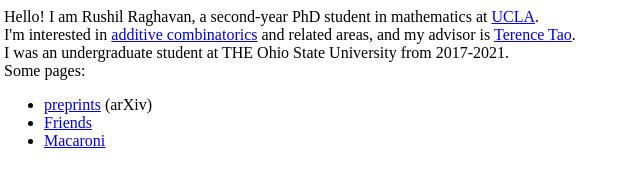
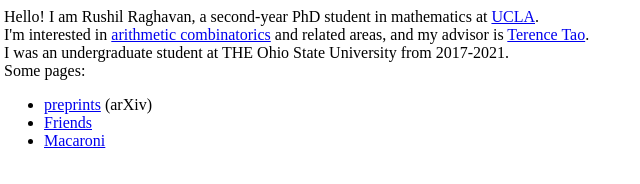
Before and after one commit to crushil/crushil.github.io, a plain HTML site: page index.html in a window 1280 px wide. Shown: the full height of the page, 4-644 px from the left. Drawn offline with Linux system fonts and the light colour scheme.

Commit message:
Update index.html

```diff
--- a/index.html
+++ b/index.html
@@ -8,7 +8,7 @@ Rushil Raghavan
 <body>
     Hello! I am Rushil Raghavan, a second-year PhD student in mathematics at <a href="http://math.ucla.edu">UCLA</a>.
     <br>
-    I'm interested in <a href="https://en.wikipedia.org/wiki/Additive_combinatorics">additive combinatorics</a> and related areas, and my advisor is <a href="https://www.math.ucla.edu/~tao/">Terence Tao</a>.
+    I'm interested in <a href="https://en.wikipedia.org/wiki/Arithmetic_combinatorics">arithmetic combinatorics</a> and related areas, and my advisor is <a href="https://www.math.ucla.edu/~tao/">Terence Tao</a>.
     <br>
     I was an undergraduate student at THE Ohio State University from 2017-2021.
     <br>
```
